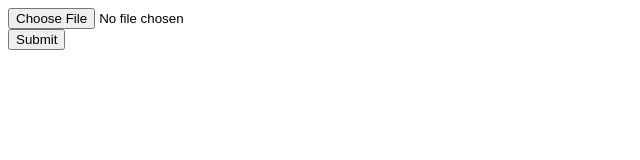
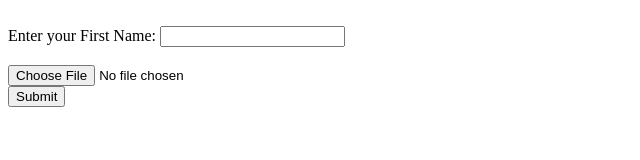
Before and after one commit to Leonerdo15/api-ulide-party, a website: page public/form.html in a window 1280 px wide. Shown: the whole page, without its empty margins (0-640 px from the left). Drawn offline with Linux system fonts and the light colour scheme.

Commit message:
cjange name

```diff
--- a/public/form.html
+++ b/public/form.html
@@ -3,11 +3,20 @@
 <head>
     <meta charset="UTF-8">
     <title>Title</title>
+    <script src="public/javascripts/sendImage.js" type="module"></script>
 </head>
     <body>
-        <form action="http://ulide-party-api.herokuapp.com/api/image/save" method="post" enctype="multipart/form-data">
+        <form action="http://ulide-party-api.herokuapp.com/api/image/save/vaca" method="post" enctype="multipart/form-data"><br>
+            Enter your First Name: <input type="text" id="name"/><br><br>
             <input type="file" name="filetoupload"><br>
             <input type="submit">
         </form>
     </body>
+
+<script>
+    var name = document.getElementById("firstname").value;
+
+    window.location.href = "http://ulide-party-api.herokuapp.com/api/image/save/" + name
+
+</script>
 </html>
```
Also changed, not shown: public/javascripts/sendImage.js (added).
